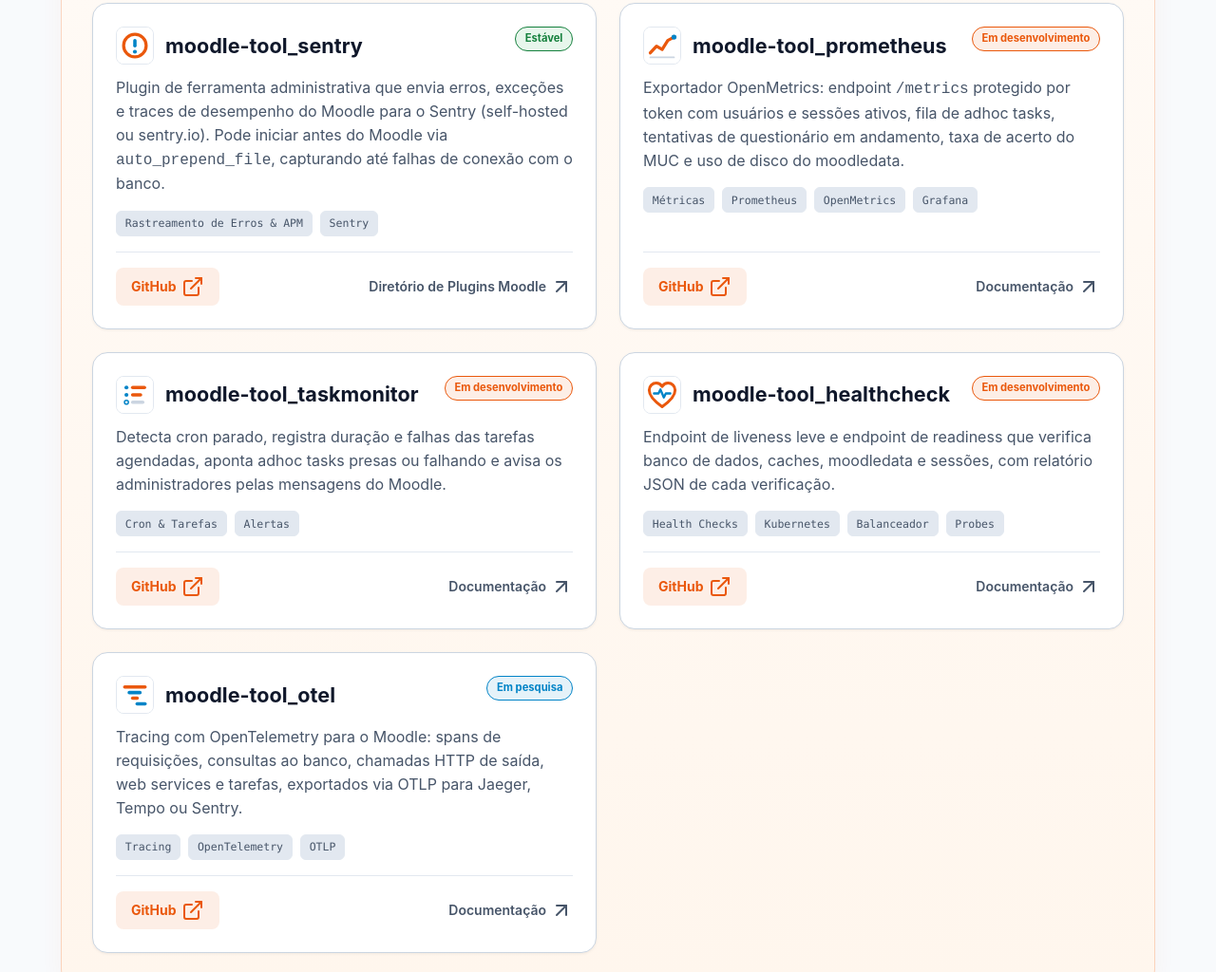
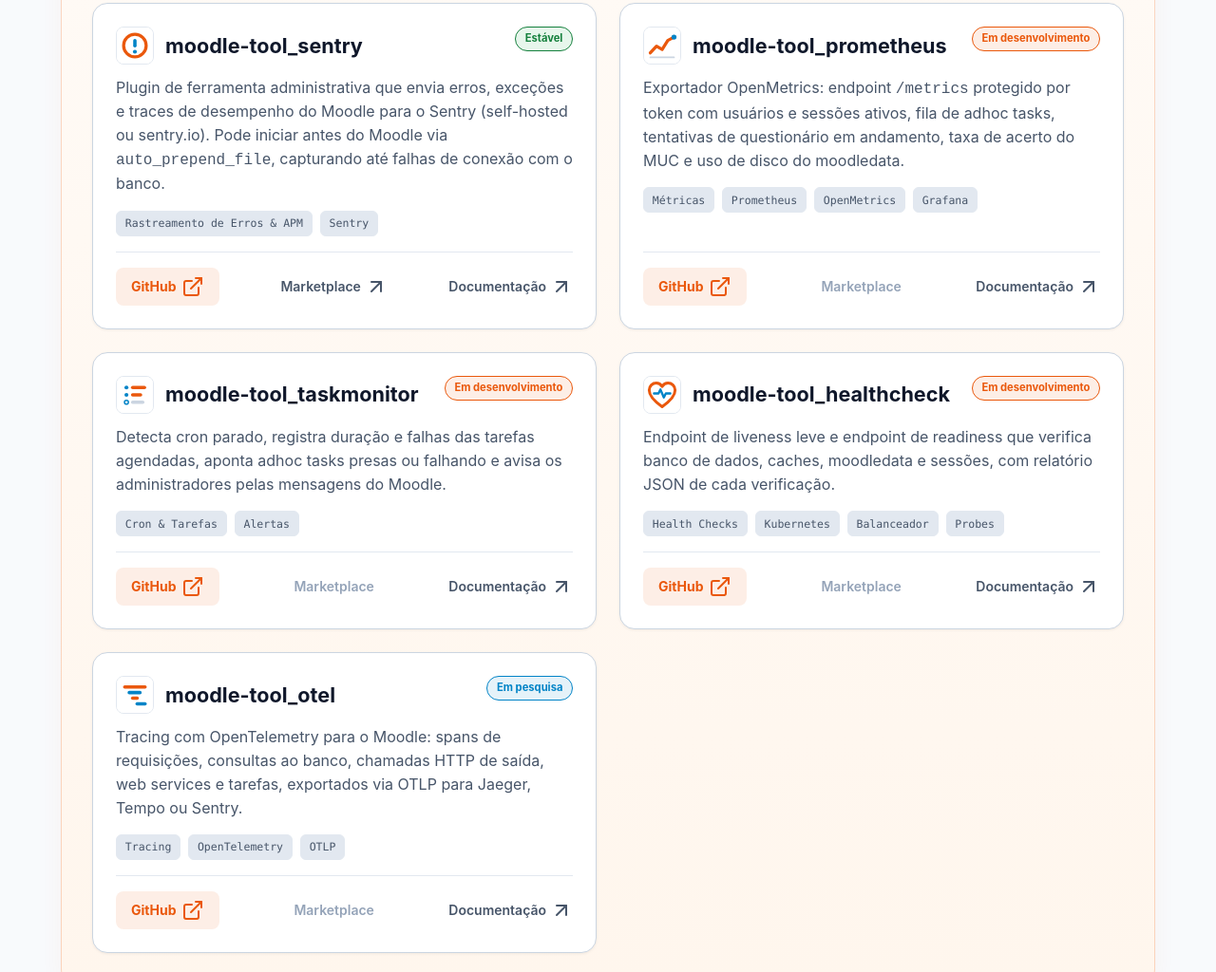
Before and after one commit to moodle-observability/moodle-observability.github.io, a plain HTML site: page pt-br/index.html in a window 1280 px wide. Shown: the part 992-2016 px from the top of the page at 95% size. Drawn offline with nearby package versions, Linux system fonts and the light colour scheme; a web font is replaced by a local one.

Commit message:
docs(portal): [UPD] Padroniza os links dos cards em GitHub, Marketplace e Documentação
Motivo: cada card mostrava só dois links, e o do tool_sentry trocava a documentação pelo diretório de plugins do Moodle.

Impacto: todos os cards (en e pt-br) mostram GitHub, Marketplace e Documentação, nessa ordem. Plugins ainda não publicados no diretório de plugins do Moodle exibem "Marketplace" inativo, visível, com dica explicando que ainda não foi publicado.

Arquivos/Mudanças realizadas:
- en/index.html, pt-br/index.html: três links por card; Marketplace inativo (span aria-disabled) quando não publicado
- css/style.css: .docs-link.is-disabled e quebra de linha no rodapé do card

Refs #3

Co-Authored-By: Claude Opus 5.5 <noreply@anthropic.com>

```diff
--- a/css/style.css
+++ b/css/style.css
@@ -480,6 +480,7 @@ header {
   display: flex;
   align-items: center;
   justify-content: space-between;
+  flex-wrap: wrap;
   gap: var(--space-3);
   margin-top: auto;
 }
@@ -516,6 +517,16 @@ header {
 .docs-link:hover {
   color: var(--color-text);
   text-decoration: underline;
+}
+
+.docs-link.is-disabled {
+  color: var(--color-text-faint);
+  cursor: not-allowed;
+}
+
+.docs-link.is-disabled:hover {
+  color: var(--color-text-faint);
+  text-decoration: none;
 }
 
 /* FOOTER */
--- a/pt-br/index.html
+++ b/pt-br/index.html
@@ -145,7 +145,10 @@
                 GitHub <i data-lucide="external-link"></i>
               </a>
               <a href="https://moodle.org/plugins/tool_sentry" target="_blank" rel="noopener" class="docs-link">
-                Diretório de Plugins Moodle <i data-lucide="arrow-up-right"></i>
+                Marketplace <i data-lucide="arrow-up-right"></i>
+              </a>
+              <a href="https://moodle-observability.github.io/moodle-tool_sentry/" target="_blank" rel="noopener" class="docs-link">
+                Documentação <i data-lucide="arrow-up-right"></i>
               </a>
             </div>
           </article>
@@ -173,6 +176,9 @@
               <a href="https://github.com/moodle-observability/moodle-tool_prometheus" target="_blank" rel="noopener" class="repo-link">
                 GitHub <i data-lucide="external-link"></i>
               </a>
+              <span class="docs-link is-disabled" aria-disabled="true" title="Ainda não publicado no diretório de plugins do Moodle">
+                Marketplace
+              </span>
               <a href="https://moodle-observability.github.io/moodle-tool_prometheus/" target="_blank" rel="noopener" class="docs-link">
                 Documentação <i data-lucide="arrow-up-right"></i>
               </a>
@@ -200,6 +206,9 @@
               <a href="https://github.com/moodle-observability/moodle-tool_taskmonitor" target="_blank" rel="noopener" class="repo-link">
                 GitHub <i data-lucide="external-link"></i>
               </a>
+              <span class="docs-link is-disabled" aria-disabled="true" title="Ainda não publicado no diretório de plugins do Moodle">
+                Marketplace
+              </span>
               <a href="https://moodle-observability.github.io/moodle-tool_taskmonitor/" target="_blank" rel="noopener" class="docs-link">
                 Documentação <i data-lucide="arrow-up-right"></i>
               </a>
@@ -229,6 +238,9 @@
               <a href="https://github.com/moodle-observability/moodle-tool_healthcheck" target="_blank" rel="noopener" class="repo-link">
                 GitHub <i data-lucide="external-link"></i>
               </a>
+              <span class="docs-link is-disabled" aria-disabled="true" title="Ainda não publicado no diretório de plugins do Moodle">
+                Marketplace
+              </span>
               <a href="https://moodle-observability.github.io/moodle-tool_healthcheck/" target="_blank" rel="noopener" class="docs-link">
                 Documentação <i data-lucide="arrow-up-right"></i>
               </a>
@@ -257,6 +269,9 @@
               <a href="https://github.com/moodle-observability/moodle-tool_otel" target="_blank" rel="noopener" class="repo-link">
                 GitHub <i data-lucide="external-link"></i>
               </a>
+              <span class="docs-link is-disabled" aria-disabled="true" title="Ainda não publicado no diretório de plugins do Moodle">
+                Marketplace
+              </span>
               <a href="https://moodle-observability.github.io/moodle-tool_otel/" target="_blank" rel="noopener" class="docs-link">
                 Documentação <i data-lucide="arrow-up-right"></i>
               </a>
```
Also changed, not shown: en/index.html (+16 -1 lines).
